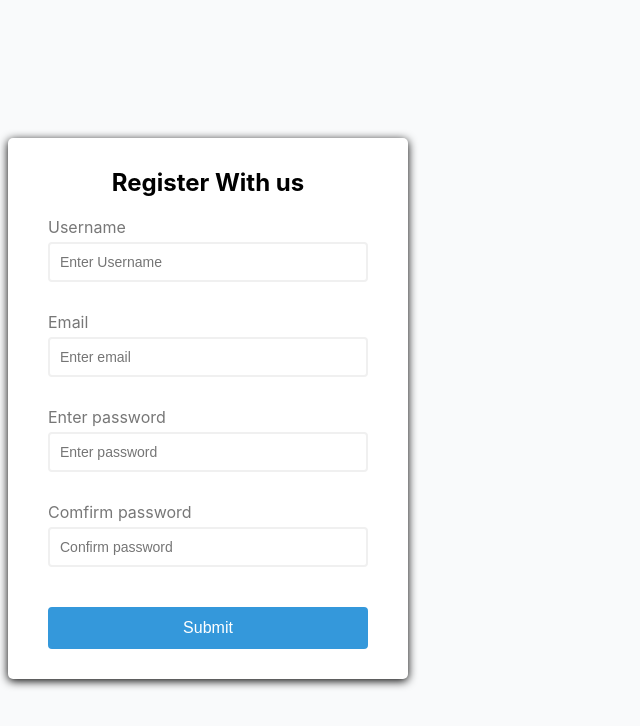
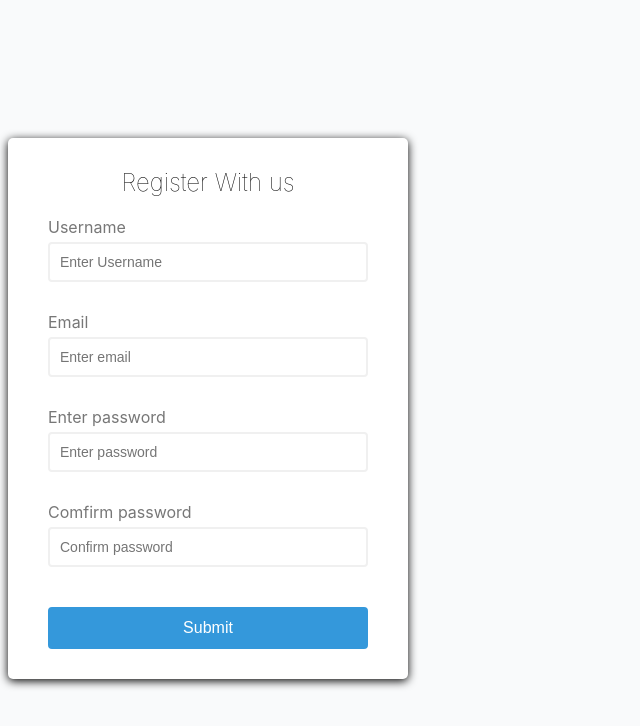
Before and after one commit to solomonkitumba/formValidation, a plain HTML site: page index.html in a window 1280 px wide. Shown: the whole page, without its empty margins (0-640 px from the left). Drawn offline with Linux system fonts and the light colour scheme.

Commit message:
made title lighter

```diff
--- a/app.css
+++ b/app.css
@@ -90,3 +90,7 @@ form {
     margin-top: 20px;
     width: 100%;
 }
+
+.form h2 {
+    font-weight: lighter;
+}
```
